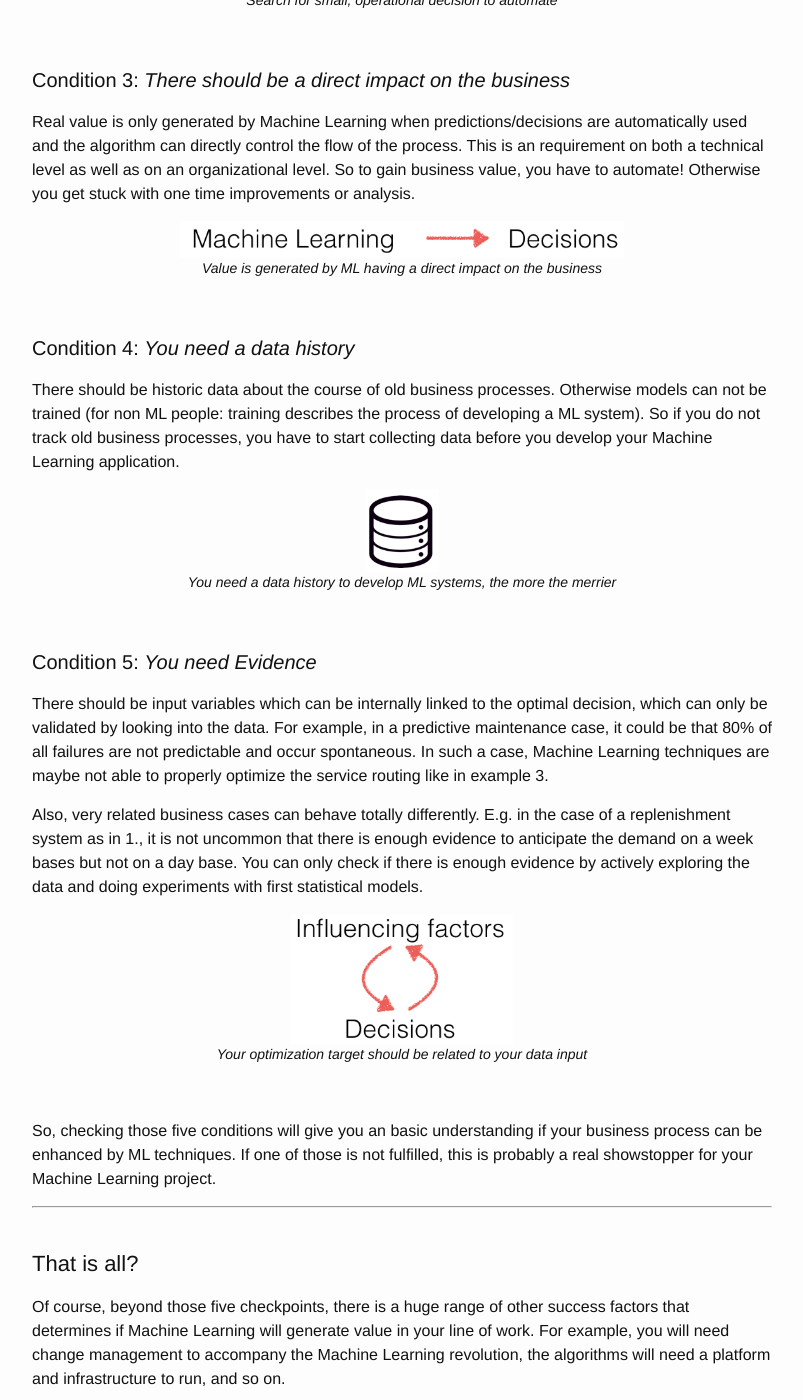
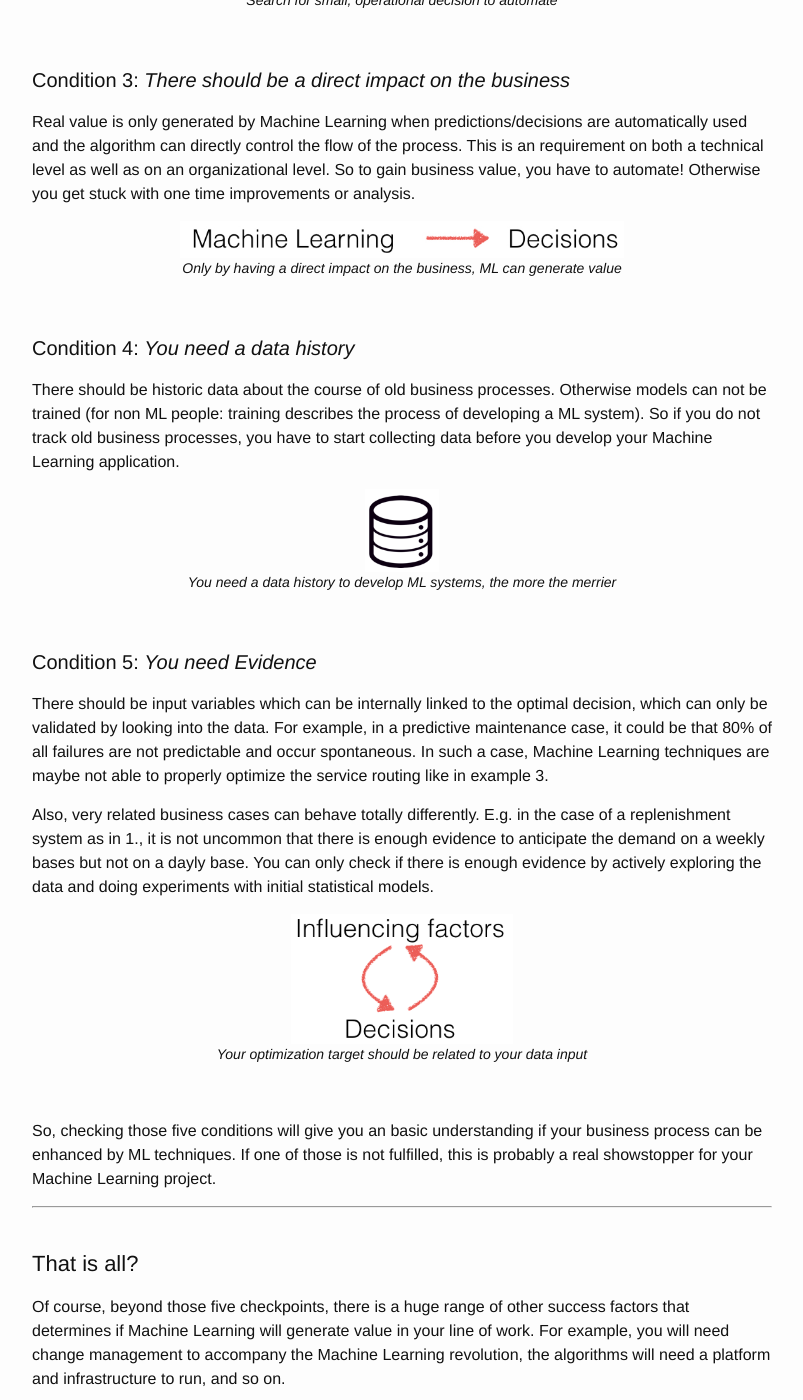
Before and after one commit to MaxBenChrist/MaxBenChrist.github.io, a Jekyll site: the page built from _posts/2017-05-25-five-aspects-ml-business-processes.markdown, in a window 1280 px wide and 1400 px high, scrolled down 3995 px. Shown: the whole window, without its empty margins (238-1041 px from the left). Built offline with Jekyll 4.4.1, drawn with Linux system fonts in a browser that asks for light colours; nearby versions of some CDN libraries; comment, search, counter and statistics services are not loaded; some of the changed text lies outside the part shown.

Commit message:
patrick w found some typos

```diff
--- a/_posts/2017-05-25-five-aspects-ml-business-processes.markdown
+++ b/_posts/2017-05-25-five-aspects-ml-business-processes.markdown
@@ -140,7 +140,7 @@ Real value is only generated by Machine Learning when  predictions/decisions are
 <center>
   <img src="/images/20170522_direct_impact.png" alt="Direct impact" style="width: 60%;" rel="nofollow"/>
 <figcaption>
-  <i> Value is generated by ML having a direct impact on the business
+  <i> Only by having a direct impact on the business, ML can generate value
  </i>
  </figcaption>
   </center>
@@ -171,8 +171,8 @@ For example, in a predictive maintenance case, it could be that 80% of all failu
 In such a case, Machine Learning techniques are maybe not able to properly optimize the service routing like in example 3.
 
 Also, very related business cases can behave totally differently.
-E.g. in the case of a replenishment system as in 1., it is not uncommon that there is enough evidence to anticipate the demand on a week bases but not on a day base.
-You can only check if there is enough evidence by actively exploring the data and doing experiments with first statistical models.
+E.g. in the case of a replenishment system as in 1., it is not uncommon that there is enough evidence to anticipate the demand on a weekly bases but not on a dayly base.
+You can only check if there is enough evidence by actively exploring the data and doing experiments with initial statistical models.
 
 <figure>
 <center>
```
Also changed, not shown: other parts of _posts/2017-05-25-five-aspects-ml-business-processes.markdown (+1 -1 lines).
